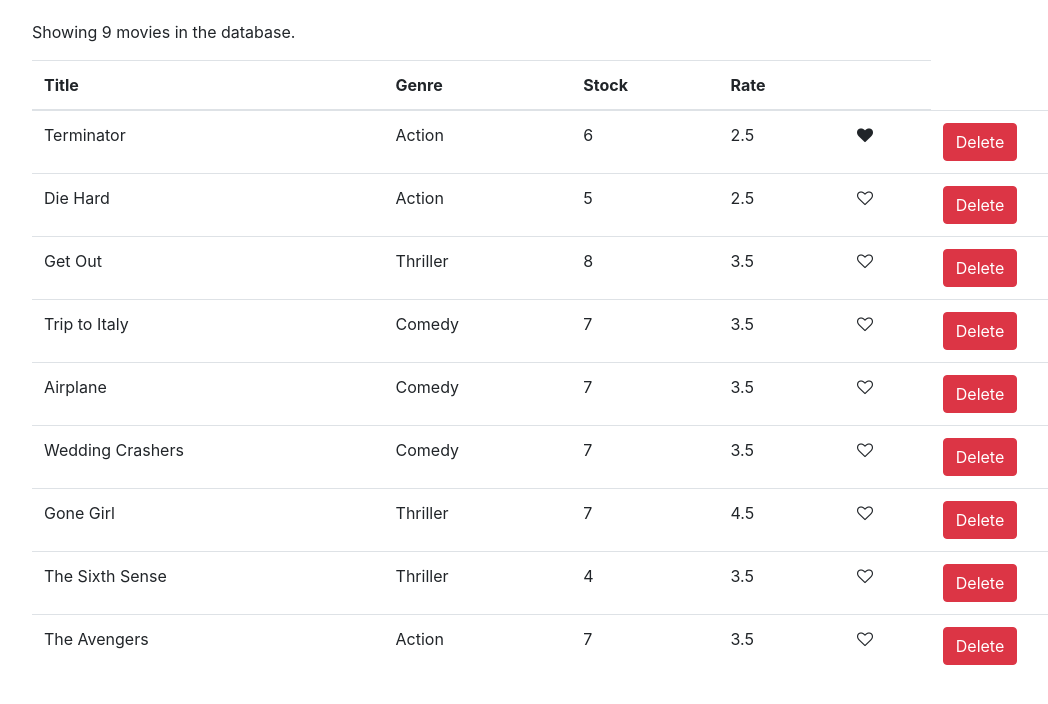
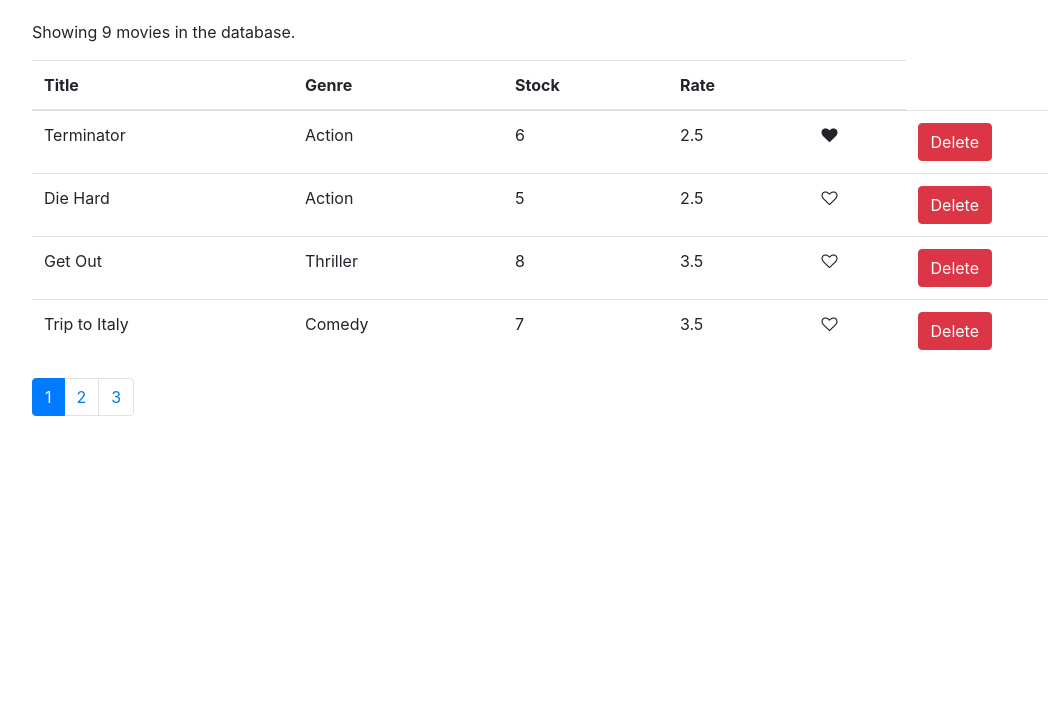
Before and after one commit to Duncanwar/React-Learn, a React (Create React App) app in the folder vidly/: page / in a window 1280 px wide. Shown: the top 704 px of the page, without its empty margins (53-1101 px from the left). Built offline with nearby package versions, Linux system fonts and the light colour scheme.

Commit message:
pagination

```diff
--- a/vidly/package.json
+++ b/vidly/package.json
@@ -8,6 +8,8 @@
     "@testing-library/user-event": "^12.1.10",
     "bootstrap": "4.1.1",
     "font-awesome": "4.7.0",
+    "lodash": "4.17.10",
+    "prop-types": "15.6.2",
     "react": "^17.0.2",
     "react-dom": "^17.0.2",
     "react-scripts": "4.0.3",
--- /dev/null
+++ b/vidly/src/components/common/pagination.jsx
@@ -0,0 +1,31 @@
+import React from 'react';
+import _ from 'lodash';
+import PropTypes from 'prop-types';
+
+const Pagination= props => {
+    const { itemsCount, pageSize, currentPage, onPageChange } = props;
+
+    const pagesCount = Math.ceil(itemsCount / pageSize);
+    if(pagesCount ===1 ) return null;
+    const pages = _.range(1, pagesCount + 1);
+
+        return (
+            <nav>
+                <ul className="pagination">
+                    {pages.map(page => (
+                        <li key={page} className={page === currentPage ? 'page-item active' : 'page-item'}>
+                            <a className="page-link" onClick={() => onPageChange(page)}>{page}</a>
+                        </li>
+                    ))}
+  </ul>
+</nav>
+          );
+}
+Pagination.propTypes = {
+    itemsCount: PropTypes.number.isRequired,
+    pageSize: PropTypes.number.isRequired,
+    currentPage: PropTypes.number.isRequired,
+    onPageChange: PropTypes.func.isRequired,
+}
+
+export default Pagination;
--- a/vidly/src/components/movies.jsx
+++ b/vidly/src/components/movies.jsx
@@ -1,10 +1,14 @@
 import React, { Component } from 'react';
 import { getMovies } from '../services/fakeMovieService';
 import Likes from './common/like';
+import Pagination from './common/pagination';
+import { paginate } from "../utils/paginate";
 
 class Movies extends Component {
     state = {
-        movies: getMovies()
+        movies: getMovies(),
+        pageSize: 4,
+        currentPage:1
     }
     handleDelete = movie => {
         const movies = this.state.movies.filter(m => m._id !== movie._id);
@@ -17,10 +21,17 @@
         movies[index].liked = !movies[index].liked;
         this.setState({ movies})
     }
+    handlePageChange = page => {
+        this.setState({currentPage: page})
+    }
     render() {
         const { length: count } = this.state.movies;
+        const { pageSize, currentPage, movies: allMovies } = this.state;
         if (count === 0)
             return <p>There are no movies in the database.</p>
+        const movies = paginate(allMovies, currentPage, pageSize)
+        console.log(movies)
+
         return (
             <>
                 <p>Showing {count} movies in the database.</p>
@@ -36,7 +47,7 @@
     </tr>
   </thead>
                     <tbody>
-                         {this.state.movies.map(movie => (
+                         {movies.map(movie => (
                              <tr key={movie._id}>
                                  <td>{ movie.title }</td>
                                  <td>{movie.genre.name}</td>
@@ -48,7 +59,13 @@
                 ))}
 
                     </tbody>
-                    </table>
+                </table>
+                <Pagination
+                    itemsCount={count}
+                    pageSize={pageSize}
+                    currentPage={currentPage}
+                    onPageChange={this.handlePageChange}
+                />
                 </>
         );
     }
--- /dev/null
+++ b/vidly/src/utils/paginate.js
@@ -0,0 +1,9 @@
+import _ from 'lodash';
+
+export function paginate(items, pageNumber, pageSize) {
+    const startIndex = (pageNumber - 1) * pageSize;
+    return _(items)
+        .slice(startIndex)
+        .take(pageSize)
+        .value()
+}
```
Also changed, not shown: vidly/src/components/common/filter.jsx (added), 1 other file (tests, documents, lock files or other folders).
